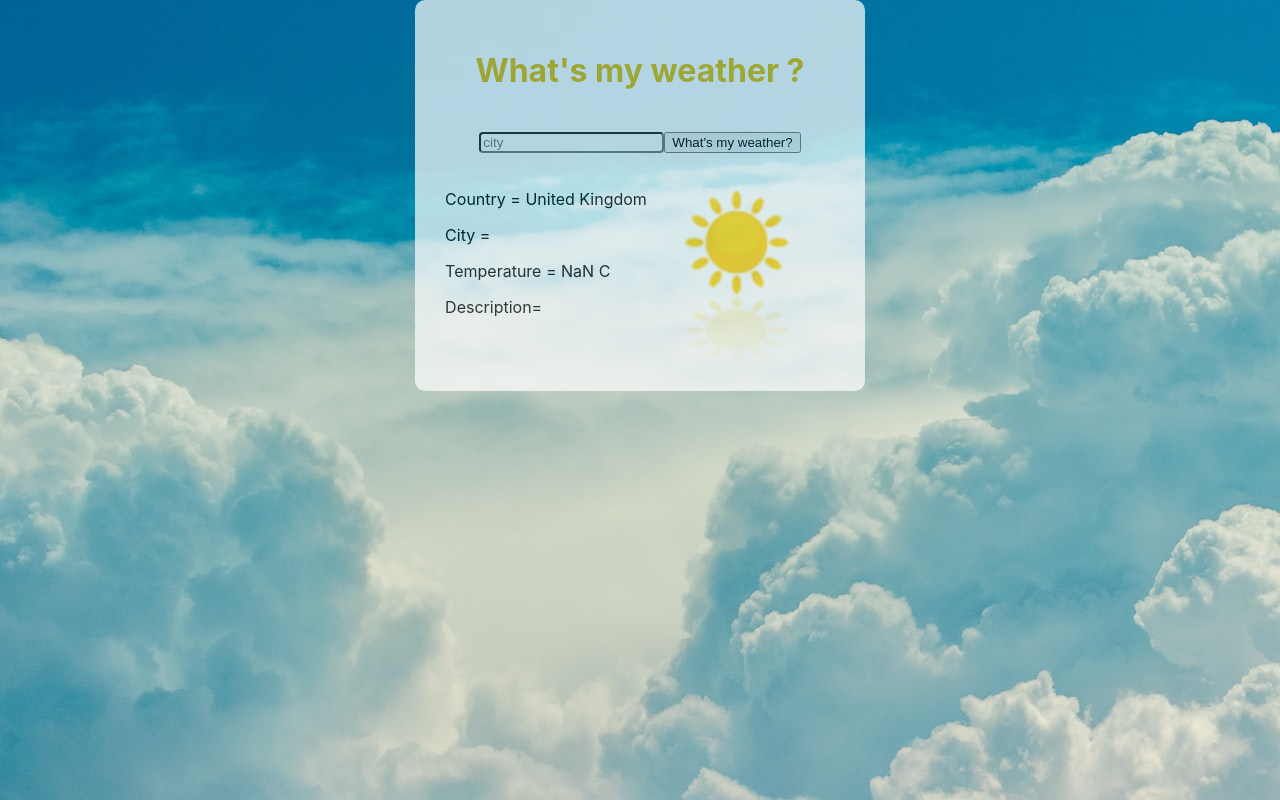
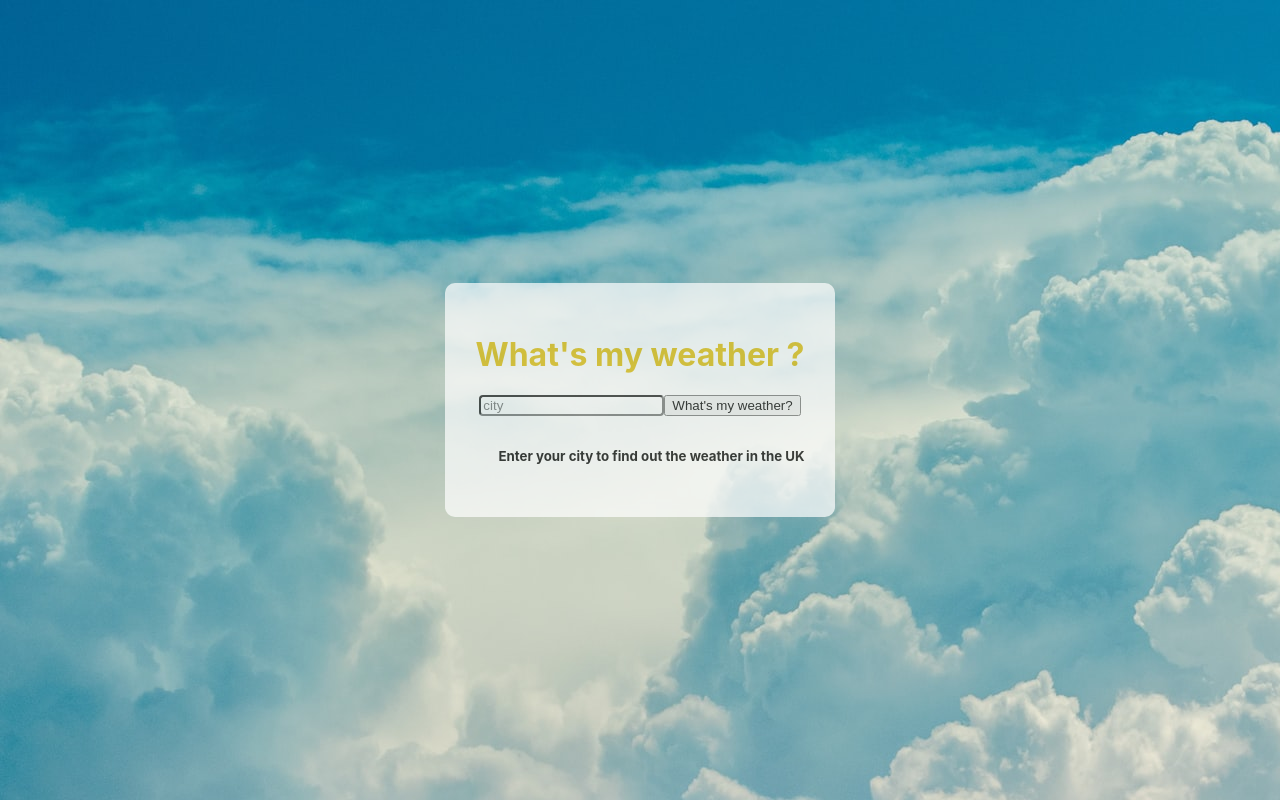
Before and after one commit to bromar2292/weatherwidget, a React (Create React App) app: page / in a window 1280 px wide. Built offline with nearby package versions, Linux system fonts and the light colour scheme.

Commit message:
added conditional rendering and perfected flexbox, also added some descriptions

```diff
--- a/src/components/weathercomp/Header/Header.module.css
+++ b/src/components/weathercomp/Header/Header.module.css
@@ -20,7 +20,7 @@
 
 .searchbar {
   display: flex;
-  margin: 20px;
+  margin-bottom: 10px;
 }
 input {
   border-radius: 4px;
--- a/src/components/weathercomp/WeatherComponent/WeatherComponent.module.css
+++ b/src/components/weathercomp/WeatherComponent/WeatherComponent.module.css
@@ -2,6 +2,7 @@
   display: flex;
   align-items: center;
   justify-content: center;
+  height: 100vh;
 }
 
 .box {
--- a/src/components/weathercomp/WeatherComponent/index.js
+++ b/src/components/weathercomp/WeatherComponent/index.js
@@ -15,7 +15,9 @@ class WeatherComponent extends React.Component {
       icon: undefined,
       city: undefined,
       weather: undefined,
-      description: undefined
+      description: undefined,
+      humidity: undefined,
+      wind: undefined
     };
   }
   // ive used set state to collect the data from the api, which then is passed down via props to weather display
@@ -34,7 +36,9 @@ class WeatherComponent extends React.Component {
       icon: data.weather[0].icon,
       city: data.name,
       weather: data.weather[0].main,
-      description: data.weather[0].description
+      description: data.weather[0].description,
+      humidity: data.main.humidity,
+      wind: data.wind.speed
     });
   };
 
@@ -51,6 +55,8 @@ class WeatherComponent extends React.Component {
                 city={this.state.city}
                 weather={this.state.weather}
                 description={this.state.description}
+                humidity={this.state.humidity}
+                wind={this.state.wind}
               />
             </div>
           </div>
--- a/src/components/weathercomp/WeatherDisplay/WeatherDisplay.module.css
+++ b/src/components/weathercomp/WeatherDisplay/WeatherDisplay.module.css
@@ -1,6 +1,6 @@
 .imgContainer {
   display: flex;
-
+  margin-right: -30px;
   /* box-sizing: border-box;
   position: absolute;
   left: 360px;
--- a/src/components/weathercomp/WeatherDisplay/index.js
+++ b/src/components/weathercomp/WeatherDisplay/index.js
@@ -33,26 +33,35 @@ class InformationDisplay extends React.Component {
     // The weather api sends icon indicators for from 01d- 50d depending on what type of weather you get, so the function above
     // finds a suitable image depending on the weather icon number
     const celsius = Math.round(this.props.temperature - 273.15);
-
+    if (!this.props.city) {
+      return <h5> Enter your city to find out the weather in the UK </h5>;
+    } else {
       return (
         <>
           <div className={css.imgContainer}>
-          <img src={WeatherIcon()} alt="weather img" className={css.imgSize} />
+            <img
+              src={WeatherIcon()}
+              alt="weather img"
+              className={css.imgSize}
+            />
           </div>
           <div>
             <div>
-            <p>Country = United Kingdom</p>
-            <p>City = {this.props.city}</p>
+              <p> United Kingdom</p>
+              <p> {this.props.city}</p>
             </div>
             <div>
-            <p>Temperature = {celsius} C</p>
+              <p> {celsius} C</p>
 
-            <p>Description= {this.props.description}</p>
+              <p> {this.props.description}</p>
+              <p> Humidity = {this.props.humidity}%</p>
+              <p> Wind = {this.props.wind} mph</p>
             </div>
           </div>
         </>
       );
     }
   }
+}
 
 export default InformationDisplay;
```
Lines whose indentation alone changed are shown as unchanged.
